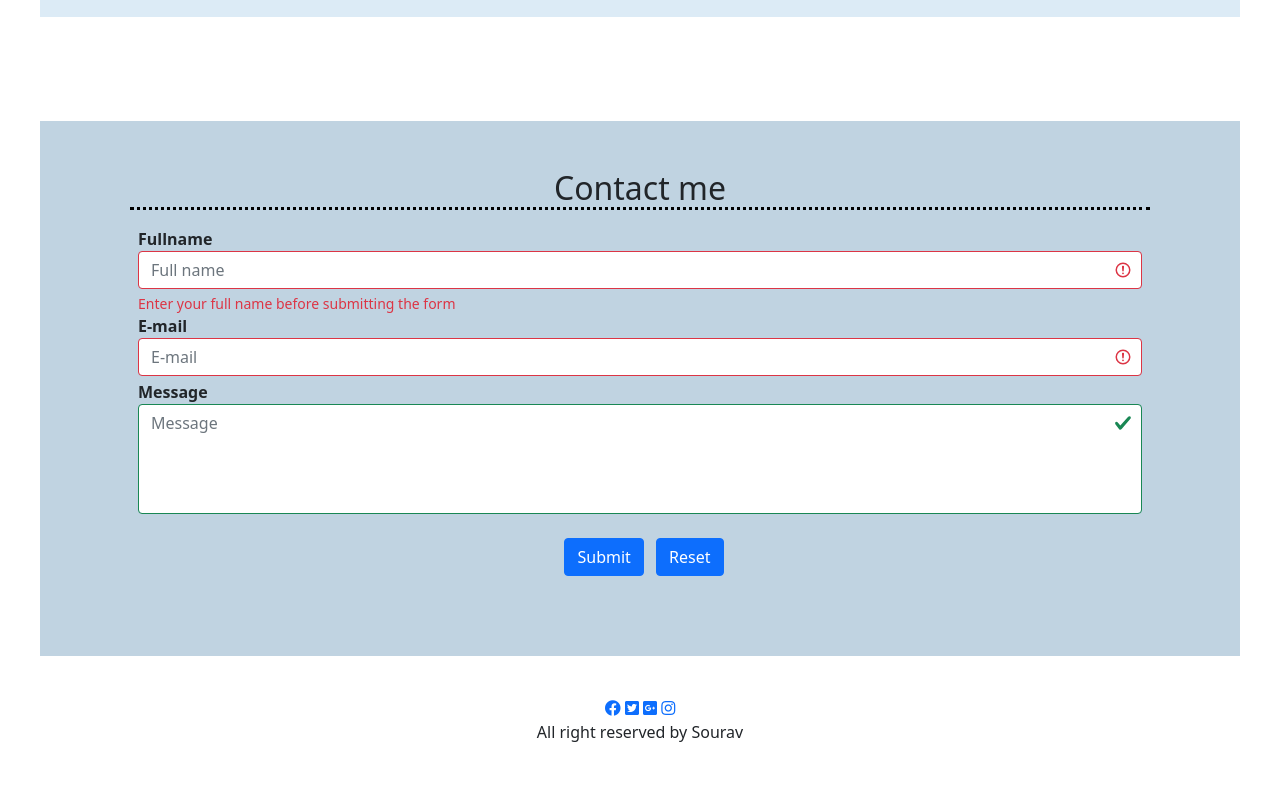
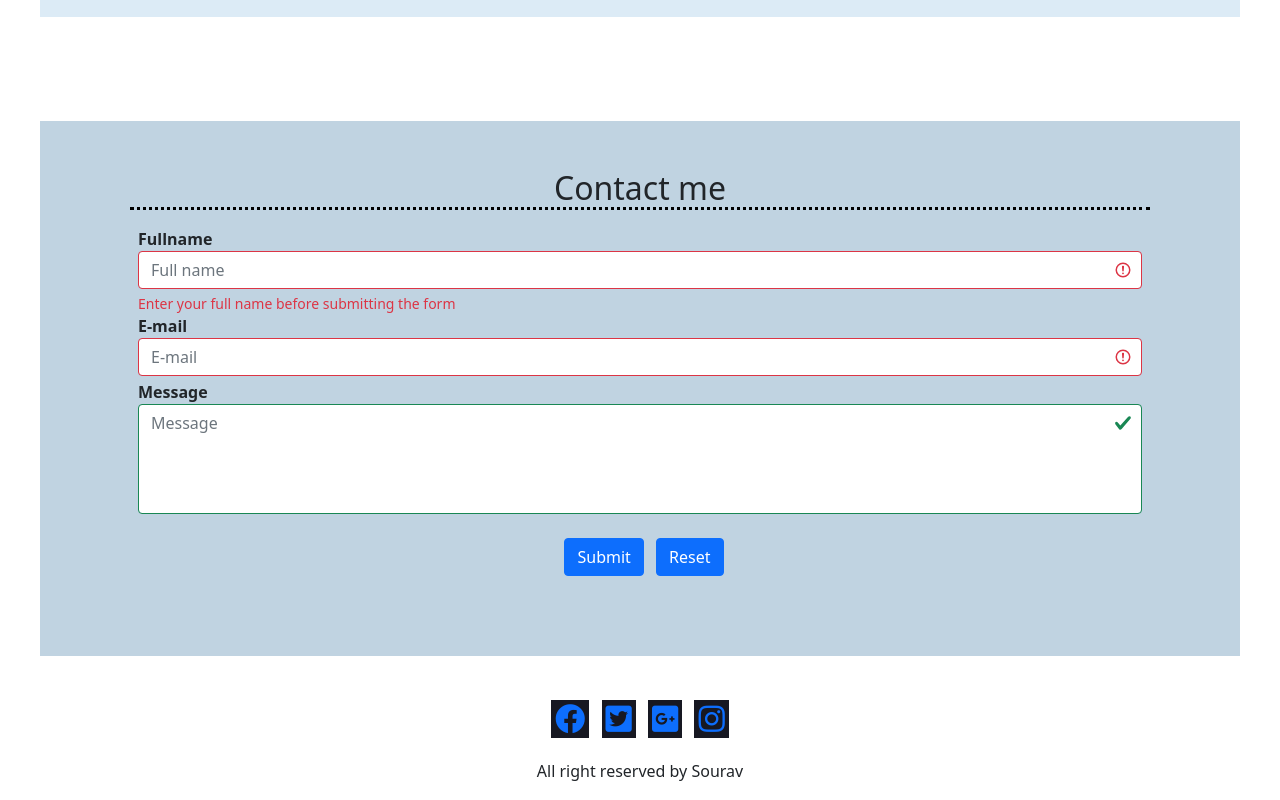
Before and after one commit to Sourav14000/portfolio-template-, a plain HTML site: page index.html in a window 1280 px wide. Shown: the part 4849-5649 px from the top of the page. Before the commit the page ends 5609 px from the top, so only its background shows below. Drawn offline with nearby package versions, Linux system fonts and the light colour scheme; files whose address does not match are found by name.

Commit message:
Update style.css
G

```diff
--- a/style.css
+++ b/style.css
@@ -119,3 +119,14 @@ html{
 .form-group label{
    font-weight:bold;
 }
+/* 8.footer */
+.fa-facebook,.fa-twitter-square,.fa-google-plus-square,.fa-instagram{
+   font-size:30px;
+   padding:4px;
+   background:#171822;
+   margin:4px;
+}
+.footer > p{
+   padding:12px;
+   margin:5px;
+}
```
